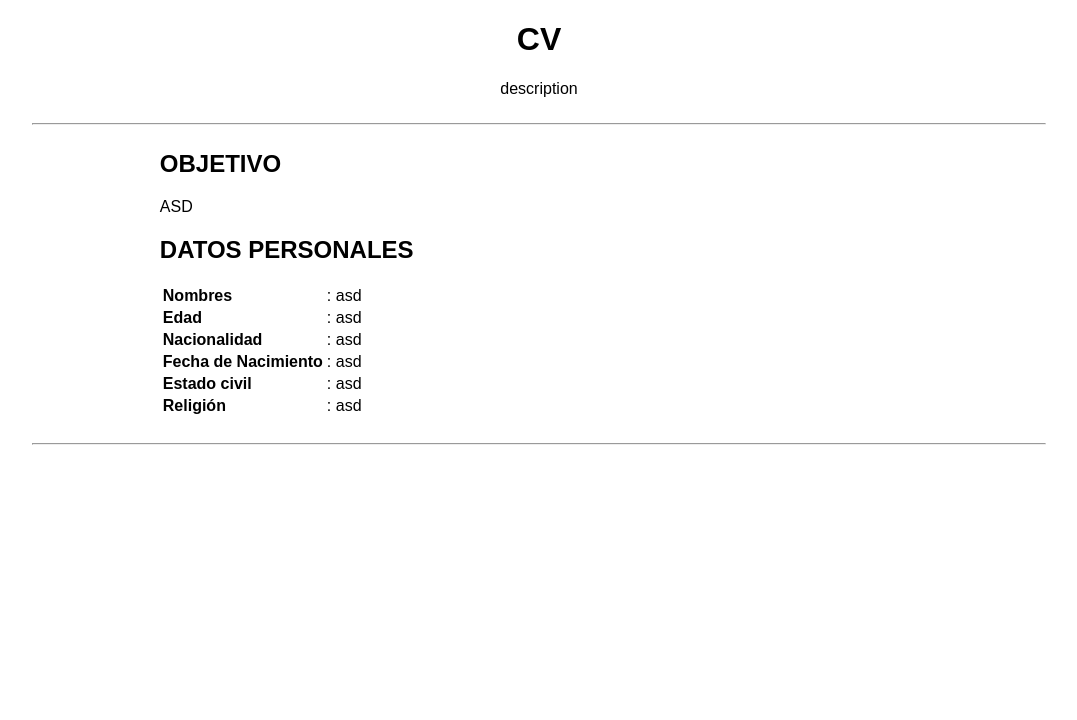
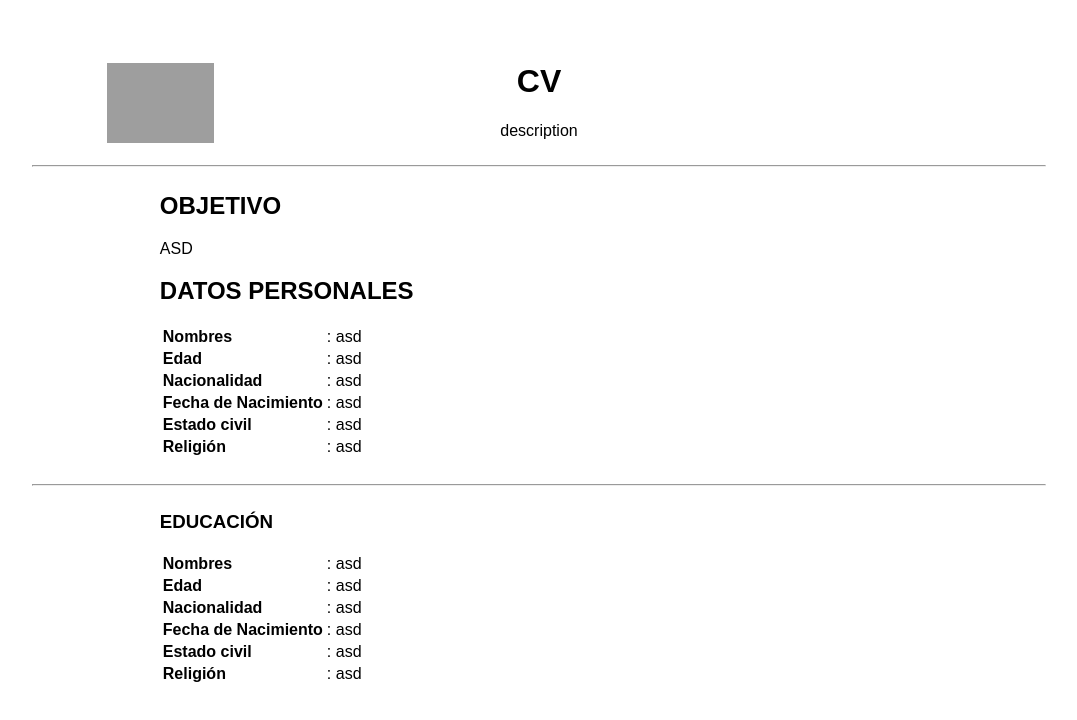
Before and after one commit to irbazz/DesarrollodeApps07, a plain HTML site: page Ej1.html in a window 1280 px wide. Shown: the whole page, without its empty margins (101-1178 px from the left). Drawn offline with Linux system fonts and the light colour scheme; grey boxes are pictures that could not be loaded.

Commit message:
Avances del Ejercicio 1

```diff
--- a/Ej1.html
+++ b/Ej1.html
@@ -7,6 +7,9 @@
     <title>Document</title>
 </head>
 <body>
+    <div clas="icono">
+        <img class="icono" src="https://encrypted-tbn0.gstatic.com/images?q=tbn:ANd9GcSNHG7RXDNemVraC50-CavzN5eUYCgzYAp9DA&s">
+    </div>
     <header class="header">
         <h1>CV</h1>
         <p>description</p>
@@ -49,6 +52,40 @@
             </section>
         </article>
     <hr>
+    <article>
+        <h3>EDUCACIÓN</h3>
+        <section>
+            <table class="tabla">
+                <tr>
+                    <th>Nombres</th>
+                    <td>: asd</td>
+                </tr>
+                <tr>
+                    <th>Edad</th>
+                    <td>: asd</td>
+                </tr>
+                <tr>
+                    <th>Nacionalidad</th>
+                    <td>: asd</td>
+                </tr>
+                <tr>
+                    <th >Fecha de Nacimiento</th>
+                    <td>: asd</td>
+                </tr>
+                <tr>
+                    <th>Estado civil</th>
+                    <td>: asd</td>
+                </tr>
+                <tr>
+                    <th >Religión</th>
+                    <td >: asd</td>
+                </tr>
+            </table>
+        </section>
+        <section>
+
+        </section>
+    </article>
     </main>
 </body>
 </html>
--- a/cv.css
+++ b/cv.css
@@ -3,6 +3,7 @@ body {
 }
 
 header {
+    margin-top: 5%;
     text-align: center;
 }
 
@@ -17,8 +18,17 @@ hr {
 
 article {
     margin-left: 20%;
+    margin-right: 20%;
 }
 
 .tabla {
     text-align: left;
 }
+
+.icono {
+    padding: auto;
+    margin: auto;
+    height: 80px;
+    position: absolute;
+    transform: translate(200px,0px);
+}
```
